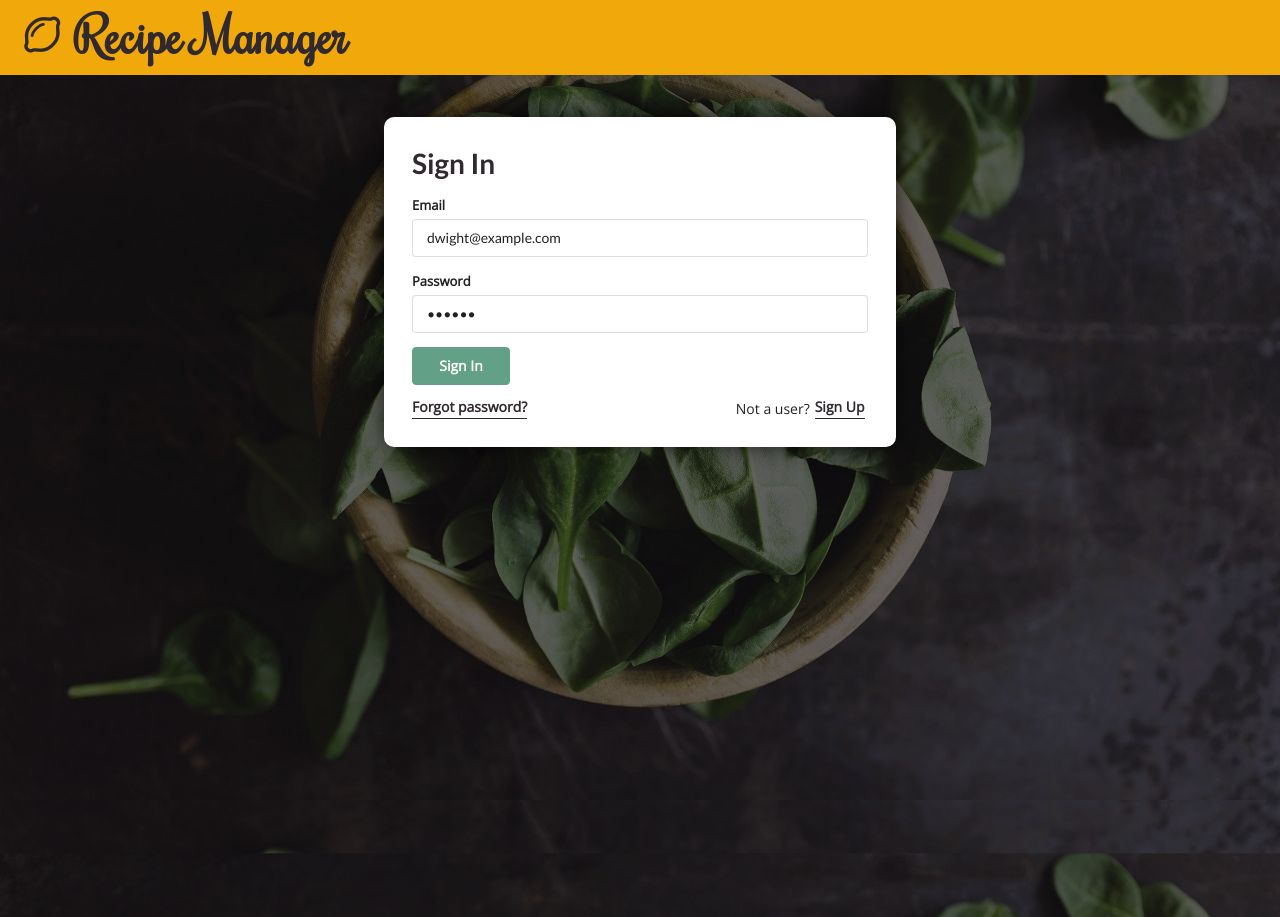
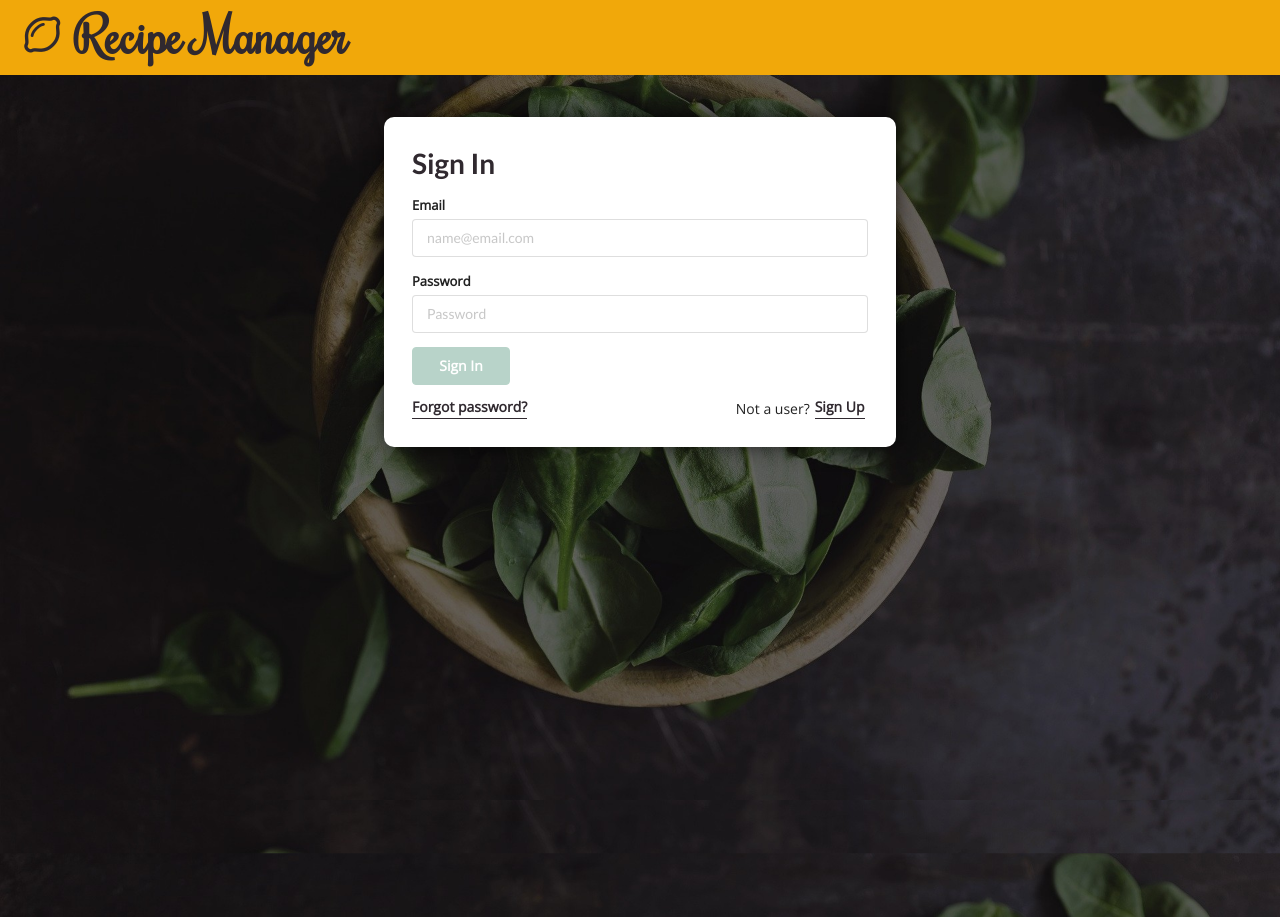
Before and after one commit to irissiri7/Fullstack-Recipe-Manager, a Vue app in the folder client/: page / in a window 1280 px wide. Built offline with nearby package versions, Linux system fonts and the light colour scheme.

Commit message:
Rename SignIn.vue to more appropriate Authentation.vue

```diff
--- a/client/src/pages/SignIn.vue
+++ b/client/src/pages/Authentication.vue
@@ -98,8 +98,8 @@ export default {
   data() {
     return {
       mode: 'sign in',
-      email: 'dwight@example.com',
-      password: '111111',
+      email: '',
+      password: '',
       confirmedPassword: null,
       acceptsTermsOfUse: false,
       feedback: {
--- a/client/src/router.js
+++ b/client/src/router.js
@@ -4,7 +4,7 @@ import Home from './pages/Home.vue'
 import MyRecipes from './pages/MyRecipes.vue'
 import MyProfile from './pages/MyProfile.vue'
 import NotFound from './pages/NotFound.vue'
-import SignIn from './pages/SignIn.vue'
+import Authentication from './pages/Authentication.vue'
 import AddRecipe from './pages/AddRecipe.vue'
 import EditRecipe from './pages/EditRecipe.vue'
 import RecipeDetail from './pages/RecipeDetail.vue'
@@ -14,7 +14,7 @@ import store from './store.js'
 const router = createRouter({
   history: createWebHistory(),
   routes: [
-    { path: '/', component: SignIn },
+    { path: '/', component: Authentication },
     { path: '/home', component: Home, meta: { requiresAuth: true } },
     { path: '/my-recipes', component: MyRecipes, meta: { requiresAuth: true } },
     {
```
